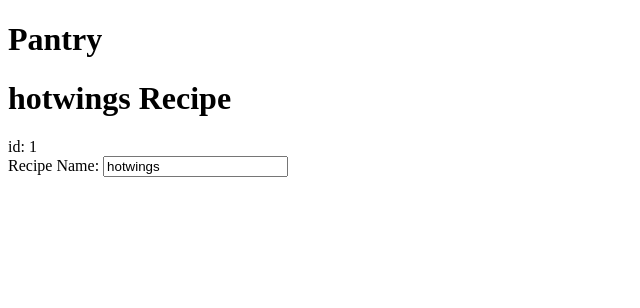
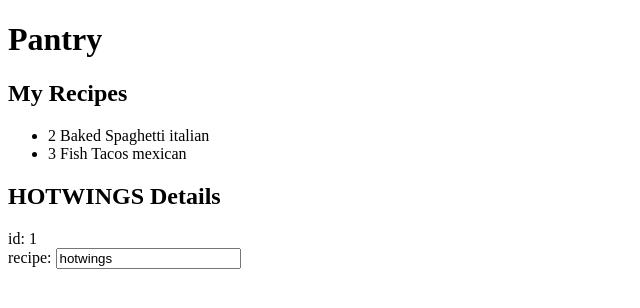
Before and after one commit to maceocodes/KitchenCabinet, an Angular app: page / in a window 1280 px wide. Shown: the top 308 px of the page, without its empty margins (0-640 px from the left). Built offline with nearby package versions, Linux system fonts and the light colour scheme.

Commit message:
created the recipes component

```diff
--- a/src/app/app.module.ts
+++ b/src/app/app.module.ts
@@ -5,11 +5,13 @@ import { FormsModule } from '@angular/forms';
 import { AppRoutingModule } from './app-routing.module';
 import { AppComponent } from './app.component';
 import { RecipesComponent } from './components/recipes/recipes.component';
+import { RecipeDetailComponent } from './components/recipe-detail/recipe-detail.component';
 
 @NgModule({
   declarations: [
     AppComponent,
-    RecipesComponent
+    RecipesComponent,
+    RecipeDetailComponent
   ],
   imports: [
     BrowserModule,
--- /dev/null
+++ b/src/app/components/recipe-detail/recipe-detail.component.html
@@ -0,0 +1,10 @@
+<div *ngIf="recipe">
+
+    <h2>{{recipe.recipeName | uppercase}} Details</h2>
+      <div><span>id: </span>{{recipe.id}}</div>
+      <div>
+        <label>recipe:
+          <input [(ngModel)]="recipe.recipeName" placeholder="recipe"/>
+        </label>
+    </div>
+  </div>
--- /dev/null
+++ b/src/app/components/recipe-detail/recipe-detail.component.ts
@@ -0,0 +1,17 @@
+import { Component, OnInit, Input } from '@angular/core';
+import { Recipe } from '../../recipe'
+
+@Component({
+  selector: 'app-recipe-detail',
+  templateUrl: './recipe-detail.component.html',
+  styleUrls: ['./recipe-detail.component.css']
+})
+export class RecipeDetailComponent implements OnInit {
+  @Input() recipe: Recipe;
+
+  constructor() { }
+
+  ngOnInit(): void {
+  }
+
+}
--- a/src/app/components/recipes/recipes.component.html
+++ b/src/app/components/recipes/recipes.component.html
@@ -1,9 +1,10 @@
 <div>
-  <h1>{{ recipe.name }} Recipe </h1>
-  <div><span>id: </span>{{ recipe.id }}</div>
-  <div>
-    <label>Recipe Name:
-      <input [(ngModel)]="recipe.name" placeholder="name"/>
-  </label>
-  </div>
+  <h2>My Recipes</h2>
+  <ul class="recipes">
+    <li *ngFor = "let recipe of recipes" (click)="onSelect(recipe)">
+      <span class="badge">{{recipe.id}}</span> {{recipe.recipeName}} {{recipe.cuisine}}
+    </li>
+  </ul>
 </div>
+
+<app-recipe-detail [recipe]="selectedRecipe"></app-recipe-detail>
--- a/src/app/components/recipes/recipes.component.ts
+++ b/src/app/components/recipes/recipes.component.ts
@@ -1,5 +1,6 @@
 import { Component, OnInit } from '@angular/core';
-import { Recipe } from '../../recipes';
+import { Recipe } from '../../recipe';
+import { RECIPES } from '../../mock-recipes';
 
 @Component({
   selector: 'app-recipes',
@@ -7,15 +8,21 @@ import { Recipe } from '../../recipes';
   styleUrls: ['./recipes.component.css']
 })
 export class RecipesComponent implements OnInit {
-  recipe: Recipe = {
+  selectedRecipe: Recipe = {
     id: 1,
-    name: 'hotwings'
+    recipeName: 'hotwings',
+    cuisine: 'american',
   };
 
+  recipes = RECIPES;
 
   constructor() { }
 
   ngOnInit(): void {
   }
 
+  selectedHero: Recipe;
+  onSelect(recipe: Recipe): void {
+    this.selectedRecipe = recipe;
+  }
 }
--- /dev/null
+++ b/src/app/mock-recipes.ts
@@ -0,0 +1,6 @@
+import { Recipe } from './recipe';
+
+export const RECIPES: Recipe[] = [
+    { id: 2, recipeName: 'Baked Spaghetti', cuisine: 'italian' },
+    { id: 3, recipeName: 'Fish Tacos', cuisine: 'mexican' }
+]
--- a/src/app/recipes.ts
+++ b/src/app/recipe.ts
@@ -1,4 +1,5 @@
 export interface Recipe {
   id: number;
-  name: string;
+  recipeName: string;
+  cuisine: string;
 }
```
Also changed, not shown: package.json (+11 -11 lines), src/app/components/recipe-detail/recipe-detail.component.css (added), 2 other files (tests, documents, lock files or other folders).
